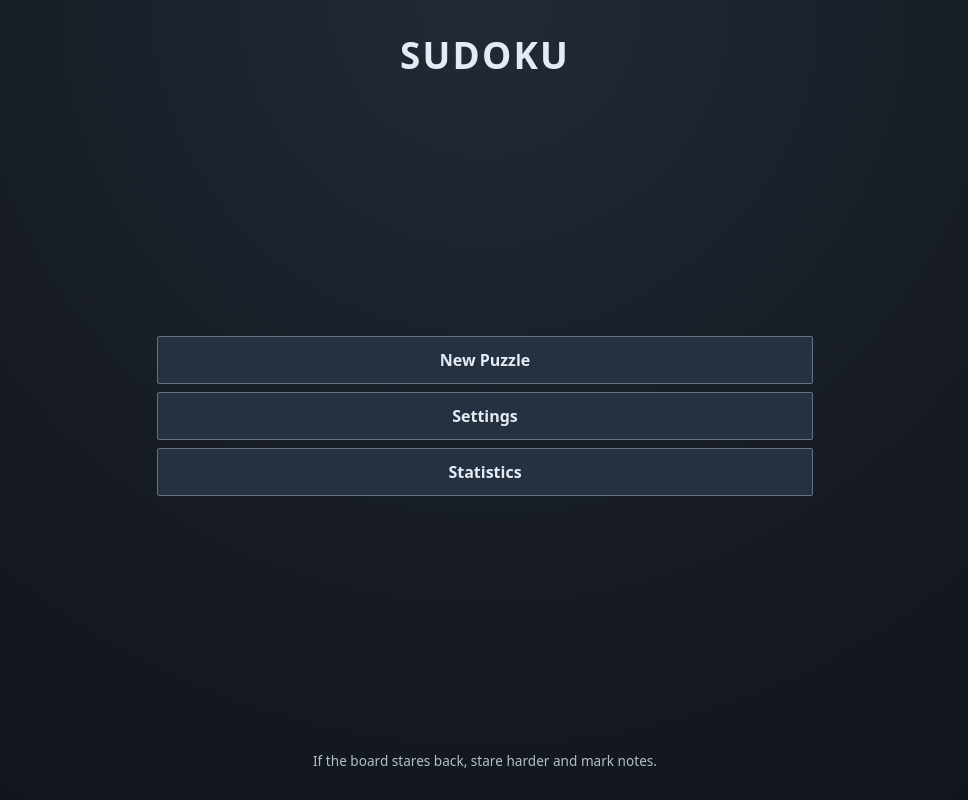
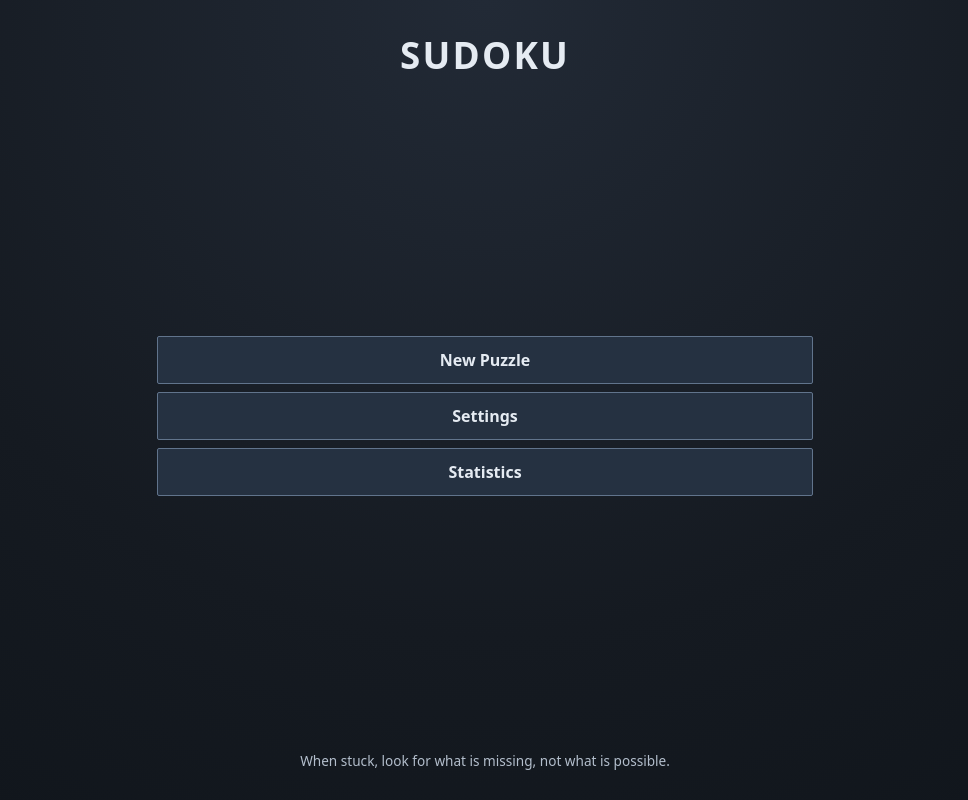
Before and after one commit to slobbe/sudoku, a Next.js app: page / in a window 1280 px wide. Shown: the whole page, without its empty margins (155-1123 px from the left). Built offline with nearby package versions, Linux system fonts and the light colour scheme.

Commit message:
Fix home status hydration mismatch
Use a deterministic initial home status message so server and client render the same text during hydration. Keep random status rotation in the mount effect for the existing UX behavior.

```diff
--- a/src/components/sudoku-app.tsx
+++ b/src/components/sudoku-app.tsx
@@ -817,7 +817,7 @@ export function SudokuApp() {
   const stateRef = useRef<GameState>(state);
 
   const [activeView, setActiveView] = useState<AppView>("home");
-  const [statusMessage, setStatusMessage] = useState<string>(() => pickHomeStatusMessage());
+  const [statusMessage, setStatusMessage] = useState<string>(() => HOME_STATUS_MESSAGES[0] ?? "");
   const [winPromptOpen, setWinPromptOpen] = useState(false);
   const [losePromptOpen, setLosePromptOpen] = useState(false);
 
```
